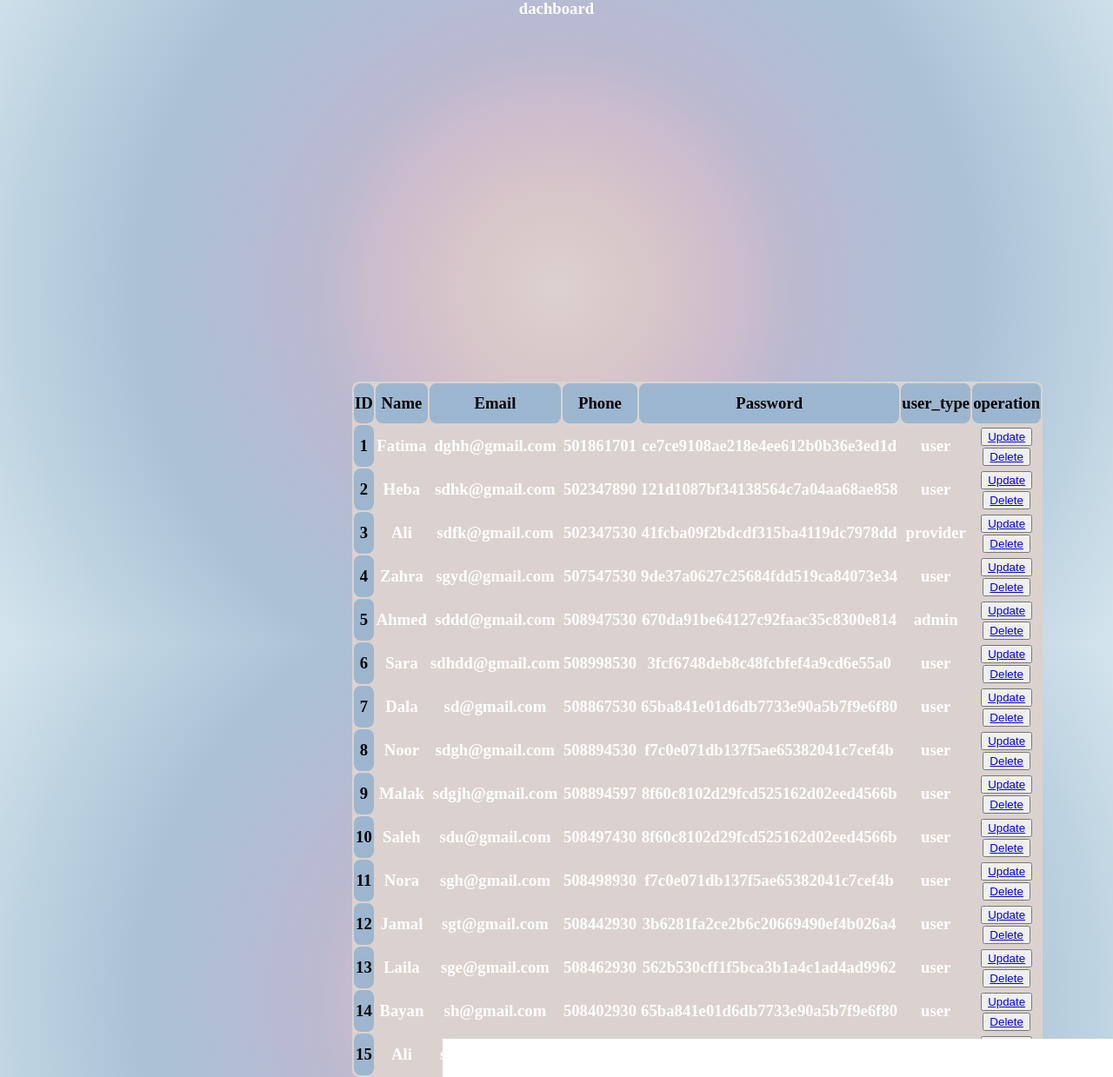
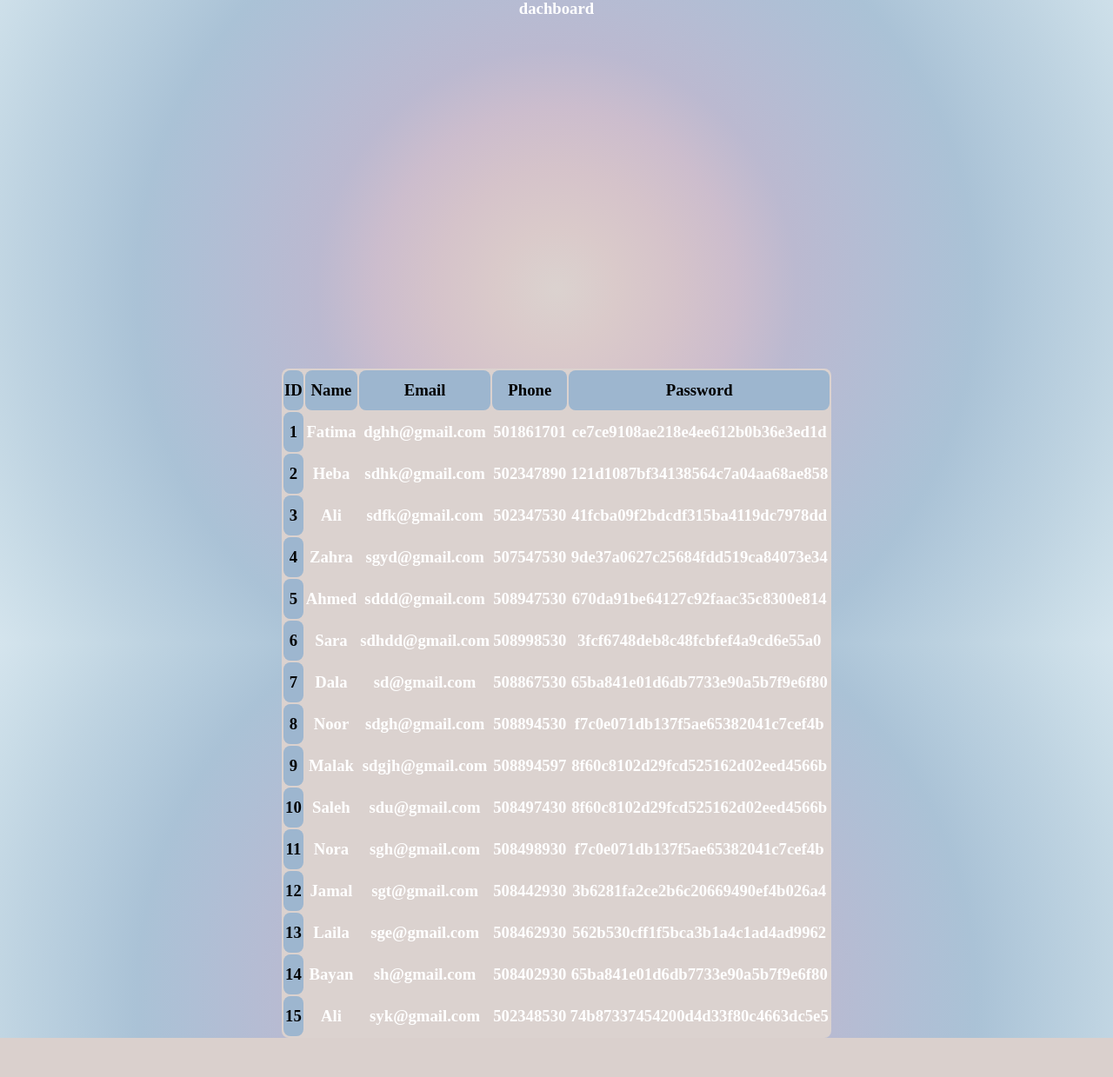
Before and after one commit to fatim19/Project, a PHP site: page /admin_homepage.php in a window 1280 px wide. Shown: the part 76-1315 px from the top of the page at 87% size. After the commit the page ends 1270 px from the top, so only its background shows below. Run offline with PHP 8.4, Linux system fonts and the light colour scheme; data comes from the database, SQL or seed files in the repository.

Commit message:
update all file

```diff
--- a/admin_homepage.php
+++ b/admin_homepage.php
@@ -61,8 +61,6 @@
       <th scope="col">Email</th>
       <th scope="col">Phone</th>
       <th scope="col">Password</th>
-      <th scope="col">user_type</th>
-      <th scope="col">operation</th>
     </tr>
   </thead>
   <tbody>
@@ -77,7 +75,6 @@
        $email=$row['email'];
        $phone=$row['phone'];
        $password=$row['password'];
-       $user_type=$row['user_type'];
 
        echo '<tr>
        <th scope="row">'.$id.'</th>
@@ -85,11 +82,7 @@
        <td>'.$email.'</td>
        <td>'.$phone.'</td>
        <td>'.$password.'</td>
-       <td>'.$user_type.'</td>
-       <td>
-       <button class="btn btn-Primary"><a href="update.php?updateid='.$id.'" class="text-light"> Update</a></button>
-       <button class="btn btn-danger"><a href="delete.php?deletedid='.$id.'" class="text-light"> Delete</a></button>
-       </td>
+
 
      </tr>';
   }
--- a/css/customersignup.css
+++ b/css/customersignup.css
@@ -23,7 +23,7 @@
     }
 
     .form-container form h3{
-        font-size: 30px;
+        font-size: 20px;
         text-transform: uppercase;
         margin-bottom: 10px;
         color: #333;
--- a/index2.html
+++ b/index2.html
@@ -31,9 +31,8 @@
               <a href="customer_register.php">Signup as a customer</a>
             </div>
           </li>
-        <li><a href="catagory.html">catagory</a></li>
+          <li><a href="service2.html">Our service providers</a></li>
         <li><a href="FAQ.html">FAQ</a></li>
-        <li><a href="About us.html">About Us</a></li>
 
     </ul>
     </div>
--- a/serviceprovidersignup.php
+++ b/serviceprovidersignup.php
@@ -26,7 +26,7 @@
         }else{
             $insert = "INSERT INTO provider_form(name, email, phone, city, gender, password) VALUES('$name', '$email', '$phone', '$city', '$gender', '$pass')";
             mysqli_query($conn, $insert);
-            header('location:provider_page.php');
+            header('location:profile.php');
         }
 
     }
```
Also changed, not shown: customer_register.php (+2 -7 lines), profile.php (+4 -3 lines), README.md (deleted).
